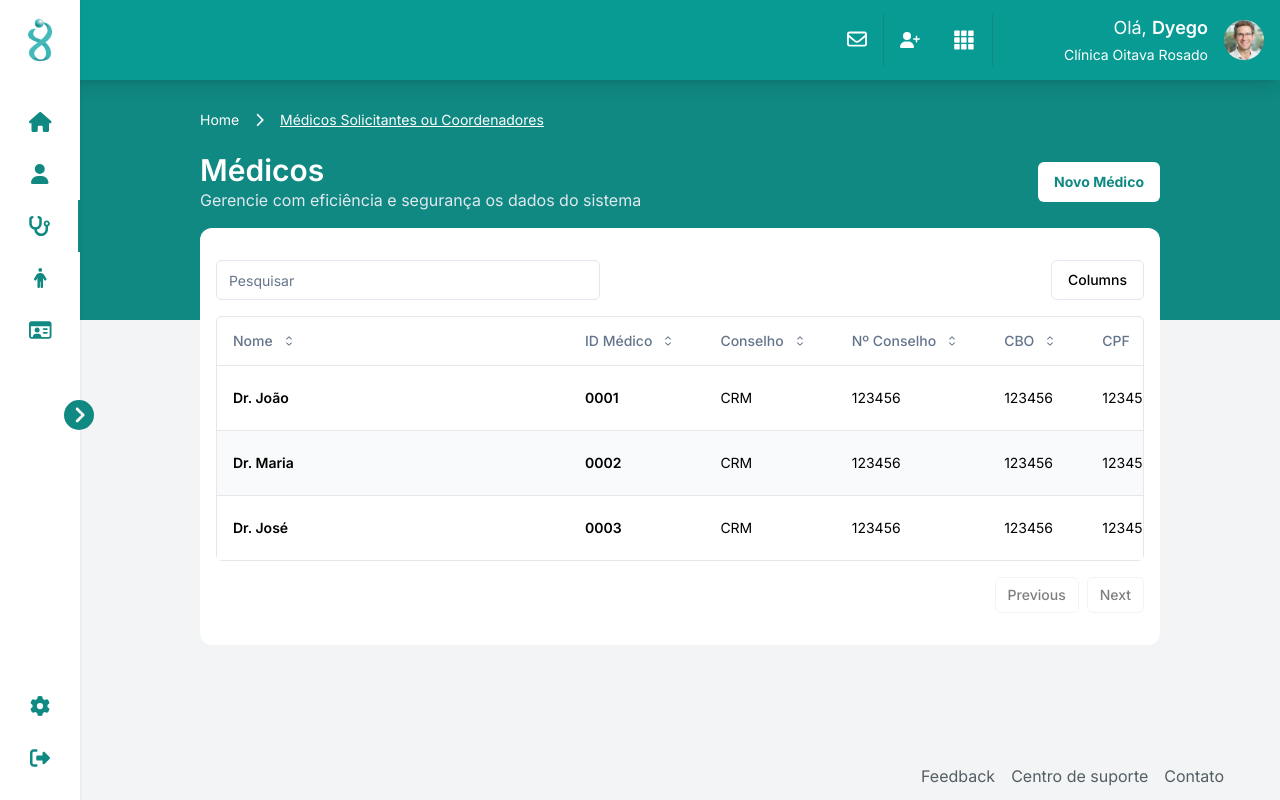
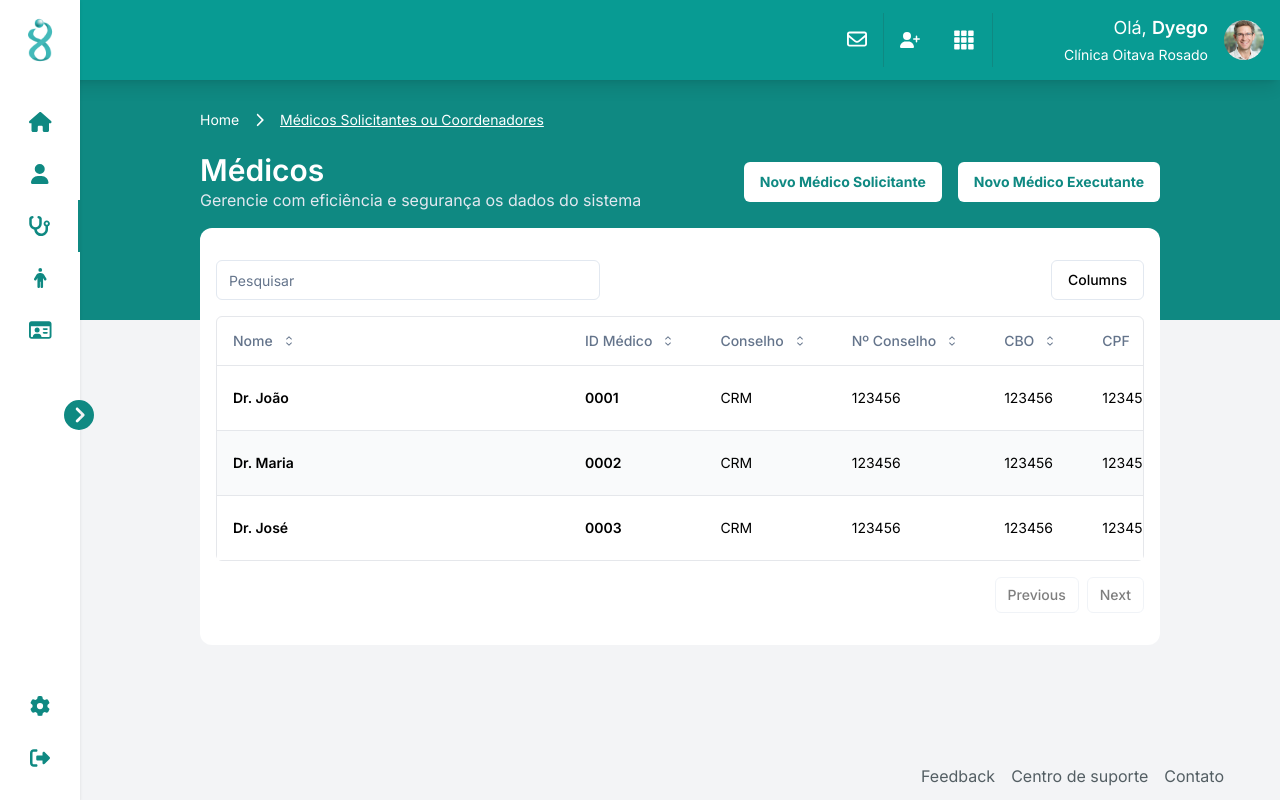
Before and after one commit to vynijales/OitavaRosado-frontend, a Next.js app: page /doctors in a window 1280 px wide. Built offline with nearby package versions, Linux system fonts and the light colour scheme.

Commit message:
style: melhorar ux

```diff
--- a/src/app/(admin)/(meaningful)/doctors/page.tsx
+++ b/src/app/(admin)/(meaningful)/doctors/page.tsx
@@ -75,7 +75,10 @@ export default function Page() {
                         <h1 className="text-3xl font-semibold">Médicos</h1>
                         <h2 className="text-slate-200">Gerencie com eficiência e segurança os dados do sistema</h2>
                     </div>
-                    <Button className="bg-white hover:bg-white font-bold text-primary hover:text-primary hover:opacity-90">Novo Médico</Button>
+                    <div className="flex gap-4">
+                    <Button className="bg-white hover:bg-white font-bold text-primary hover:text-primary hover:opacity-90">Novo Médico Solicitante</Button>
+                    <Button className="bg-white hover:bg-white font-bold text-primary hover:text-primary hover:opacity-90">Novo Médico Executante</Button>
+                    </div>
 
                 </div>
                 <DataTable columns={columns} data={data} />
--- a/src/components/ui/DataTableColumnHeader.tsx
+++ b/src/components/ui/DataTableColumnHeader.tsx
@@ -38,7 +38,7 @@ import {
             <Button
               variant="ghost"
               size="sm"
-              className="-ml-3 h-8 data-[state=open]:bg-accent"
+              className="-ml-3 h-8 data-[state=open]:opacity-90"
             >
               <span>{title}</span>
               {column.getIsSorted() === "desc" ? (
```
